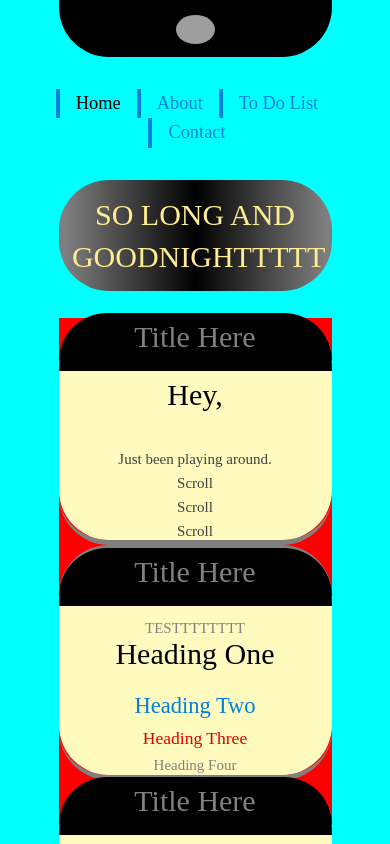
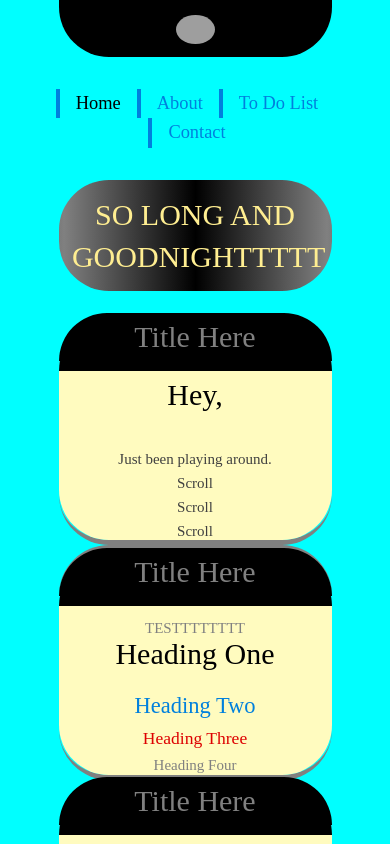
Before and after one commit to JusticePlague/fan-website-build, a Vue app: page / in a window 390 px wide. Shown: the top 844 px of the page. Built offline with nearby package versions, Linux system fonts and the light colour scheme.

Commit message:
forgot background on mobile size

```diff
--- a/src/components/homecomp/TheHome.vue
+++ b/src/components/homecomp/TheHome.vue
@@ -204,7 +204,6 @@
   .main {
     display: block;
     margin-top: 2vh;
-    background: #f00;
     margin-right: auto;
     margin-left: auto;
     max-width: fit-content;
```
